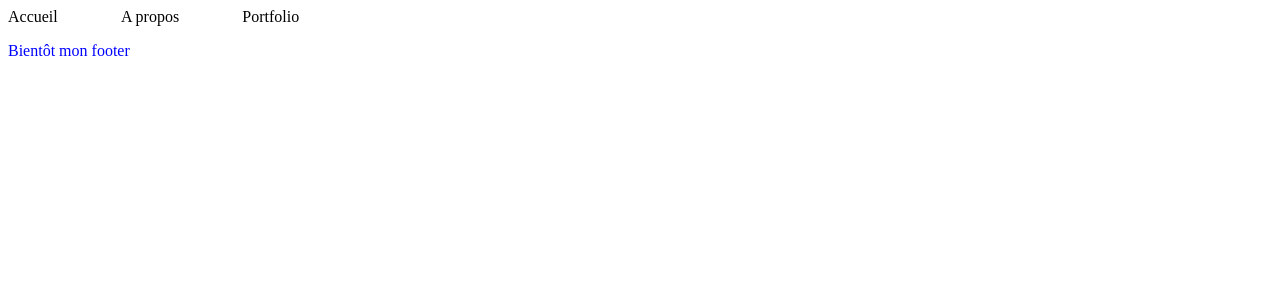
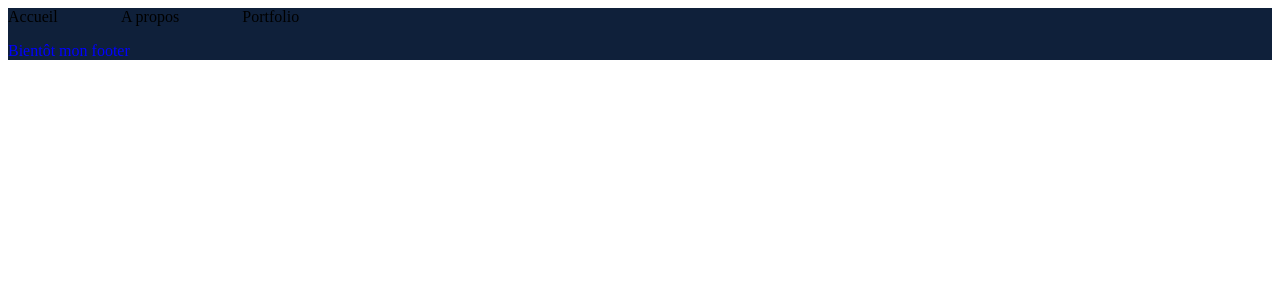
Before and after one commit to SolenPB/uxdesign-port, a Vue app: page / in a window 1280 px wide. Shown: the top 300 px of the page. Built offline with nearby package versions, Linux system fonts and the light colour scheme.

Commit message:
maj color

```diff
--- a/src/App.vue
+++ b/src/App.vue
@@ -24,5 +24,7 @@ export default {
 </script>
 
 <style lang="scss">
-
+  #app{
+    background-color: #0f203a;
+  }
 </style>
```
